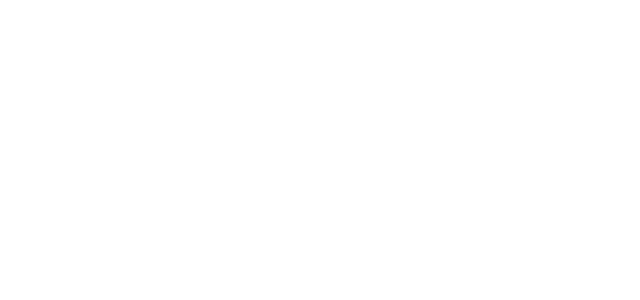
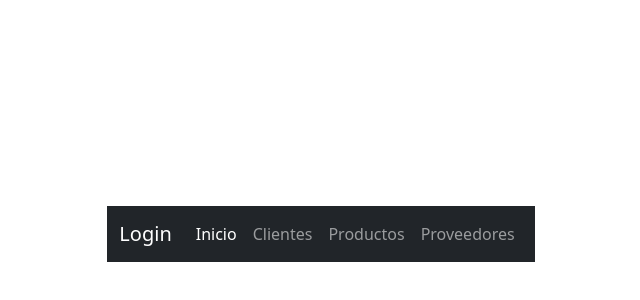
Before and after one commit to EliRoCas/front-project, a React (Vite) app: page / in a window 1280 px wide. Before the commit this address had no page. Shown: the part 166-466 px from the top of the page, without its empty margins (319-959 px from the left). Built offline with nearby package versions, Linux system fonts and the light colour scheme.

Commit message:
Header y nav config

```diff
--- a/src/App.jsx
+++ b/src/App.jsx
@@ -11,6 +11,53 @@
 
   return (
     <>
+      <div className="App">
+        <header className="container">
+          <nav className="navbar navbar-expand-lg navbar-dark bg-dark">
+            <div className="container-fluid">
+              <a className="navbar-brand" href="/login" >
+                Login
+              </a>
+              <button
+                aria-controls="navbarNav"
+                aria-expanded="false"
+                aria-label="Toggle navigation"
+                className="navbar-toggler"
+                data-bs-target="#navbarNav"
+                data-bs-toggle="collapse"
+                type="button"
+              >
+                <span className="navbar-toggler-icon" />
+              </button>
+
+              <div className="collapse navbar-collapse" id="navbarNav">
+                <ul className="navbar-nav">
+                  <li className="nav-item" >
+                    <a aria-current="page" className="nav-link active" href="/">
+                      Inicio
+                    </a>
+                  </li>
+                  <li className="nav-item">
+                    <a className="nav-link" href="/clients" >
+                      Clientes
+                    </a>
+                  </li>
+                  <li className="nav-item">
+                    <a className="nav-link" href="/products">
+                      Productos
+                    </a>
+                  </li>
+                  <li className="nav-item">
+                    <a href="/suppliers" className="nav-link" >
+                      Proveedores
+                    </a>
+                  </li>
+                </ul>
+              </div>
+            </div>
+          </nav>
+        </header>
+
         <BrowserRouter>
           {/* Se definen las rutas de la aplicación */}
           <Routes>
@@ -21,6 +68,7 @@
           </Routes>
         </BrowserRouter>
 
+      </div>
     </>
   )
 }
--- a/src/main.jsx
+++ b/src/main.jsx
@@ -5,6 +5,7 @@
 
 // Se importa Bootstrap
 import 'bootstrap/dist/css/bootstrap.min.css'
+import'bootstrap/dist/js/bootstrap.bundle.js'
 
 ReactDOM.createRoot(document.getElementById('root')).render(
   <React.StrictMode>
```
Lines whose indentation alone changed are shown as unchanged.
